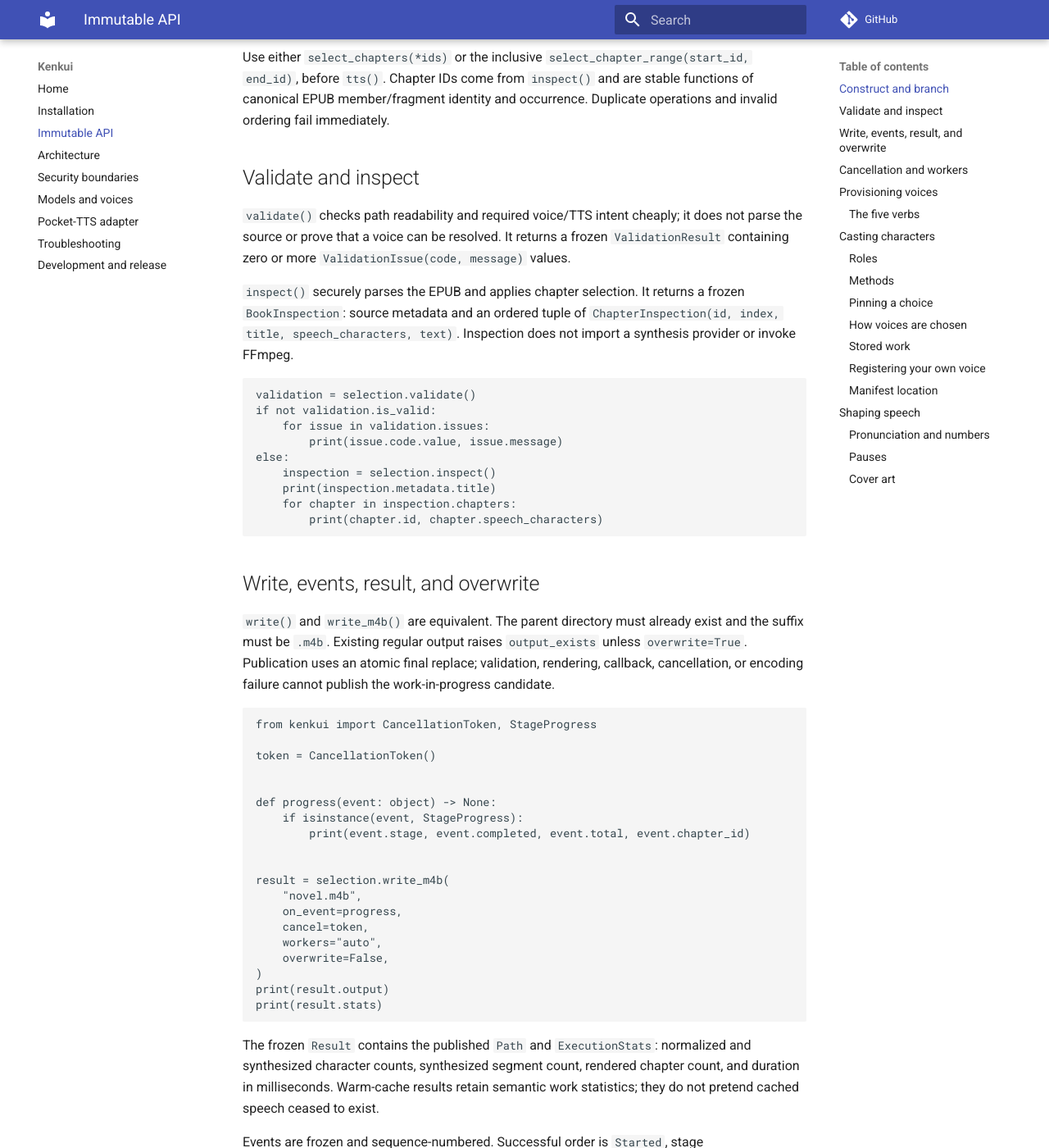
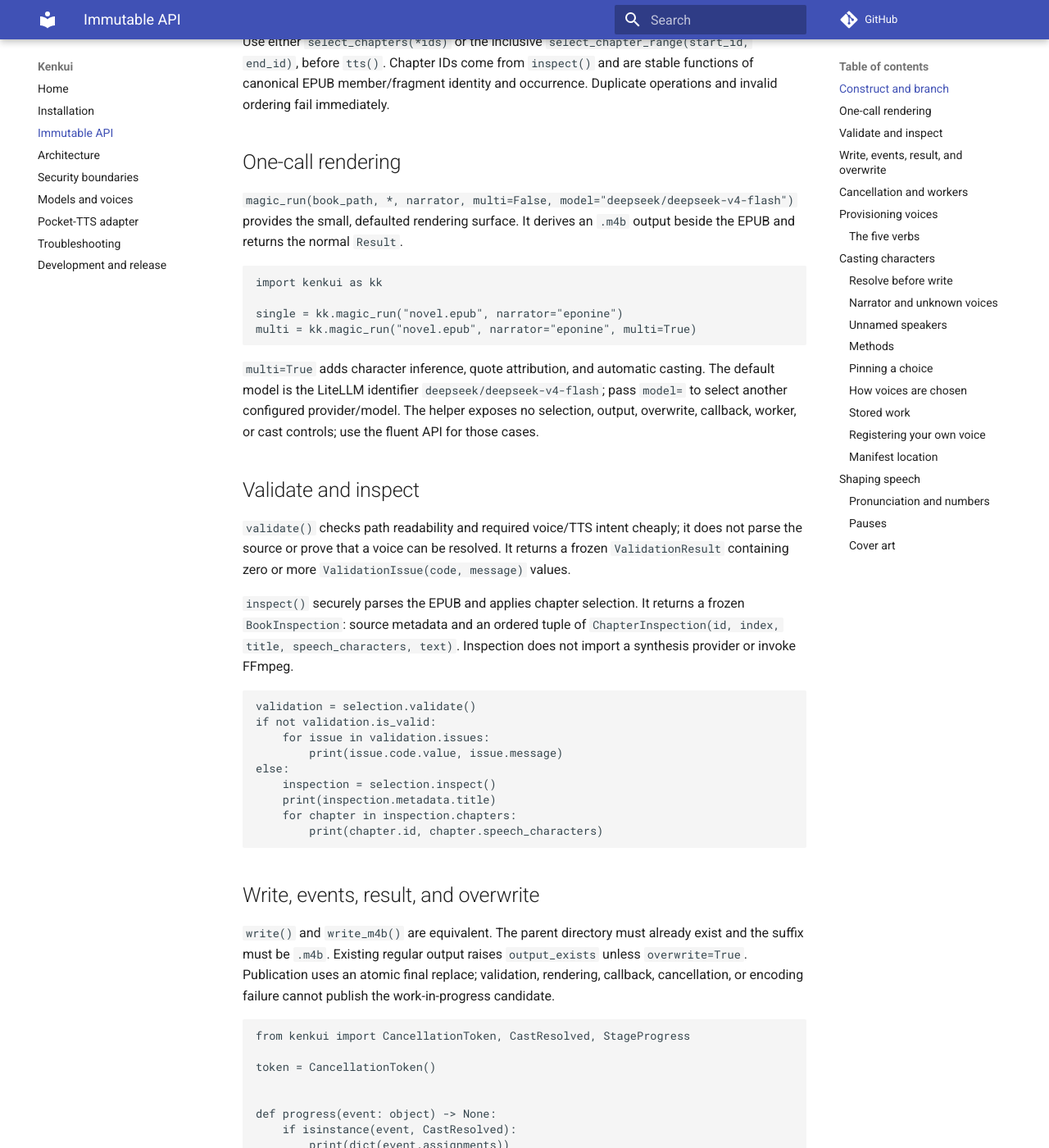
Before and after one commit to D1zzl3D0p/kenkui, an MkDocs documentation site: the page built from docs/usage.md, in a window 1280 px wide and 1400 px high, scrolled down 623 px. Shown: the whole window at 82% size. Built offline with MkDocs 1.6.1 and Material for MkDocs 9.7.7, drawn with Linux system fonts in a browser that asks for light colours; comment, search, counter and statistics services are not loaded; some of the changed text lies outside the part shown.

````diff
--- a/docs/usage.md
+++ b/docs/usage.md
@@ -28,6 +27,25 @@ Use either `select_chapters(*ids)` or the inclusive
 `select_chapter_range(start_id, end_id)`, before `tts()`. Chapter IDs come from
 `inspect()` and are stable functions of canonical EPUB member/fragment identity
 and occurrence. Duplicate operations and invalid ordering fail immediately.
+
+## One-call rendering
+
+`magic_run(book_path, *, narrator, multi=False, model="deepseek/deepseek-v4-flash")`
+provides the small, defaulted rendering surface. It derives an `.m4b` output
+beside the EPUB and returns the normal `Result`.
+
+```python
+import kenkui as kk
+
+single = kk.magic_run("novel.epub", narrator="eponine")
+multi = kk.magic_run("novel.epub", narrator="eponine", multi=True)
+```
+
+`multi=True` adds character inference, quote attribution, and automatic casting.
+The default model is the LiteLLM identifier `deepseek/deepseek-v4-flash`; pass
+`model=` to select another configured provider/model. The helper exposes no
+selection, output, overwrite, callback, worker, or cast controls; use the
+fluent API for those cases.
 
 ## Validate and inspect
 
@@ -62,13 +80,15 @@ validation, rendering, callback, cancellation, or encoding failure cannot publis
 the work-in-progress candidate.
 
 ```python
-from kenkui import CancellationToken, StageProgress
+from kenkui import CancellationToken, CastResolved, StageProgress
 
 token = CancellationToken()
 
 
 def progress(event: object) -> None:
-    if isinstance(event, StageProgress):
+    if isinstance(event, CastResolved):
+        print(dict(event.assignments))
+    elif isinstance(event, StageProgress):
         print(event.stage, event.completed, event.total, event.chapter_id)
 
 
@@ -101,6 +121,12 @@ atomic commit. Only after a successful commit are publication `StageCompleted`
 and terminal `Completed` emitted. Both are best-effort; either callback may fail
 without revoking the published output. A publish failure emits neither.
 
+For a multi-voice pipeline, `CastResolved` arrives after attribution and casting
+but before any renderer worker starts. Its `assignments` contain
+`(character_id, voice_id)` pairs, so a callback can log or inspect the cast and
+cancel before synthesis begins. Single-voice runs emit the same event with no
+assignments.
+
 ## Cancellation and workers
 
 `CancellationToken.cancel()` is thread-safe and idempotent. Pass the token to a
@@ -199,9 +224,25 @@ result = (
 )
 ```
 
+### Resolve before write
+
+`write()` resolves voices, model attribution, and casting when it needs to.
+Call `resolve()` first only when you want to pay for that work early and inspect
+the completed cast before rendering:
+
+```python
+resolved = pipeline.resolve()
+assert resolved.inspect().casting is not None
+result = resolved.write("book.m4b")
+```
+
+`resolve()` returns an immutable pipeline with the same intent. It is
+idempotent: a second call reuses the resolved values, and `write()` reuses them
+too.
+
 Order does not matter. Only `tts()` must come last.
 
-### Roles
+### Narrator and unknown voices
 
 `narrator` speaks everything that is not attributed dialogue. `unknown` speaks
 dialogue nobody could be placed for, and defaults to the narrator's voice, so
@@ -212,9 +253,20 @@ it separately to make the distinction audible:
 .assign_voices(narrator="eponine", unknown="paul")
 ```
 
-Both roles are excluded from the pool characters are cast from. The narrator
-speaks in every chapter, so sharing its voice with a character would collide
-everywhere.
+Both configured voices are excluded from the pool characters are cast from.
+The narrator speaks in every chapter, so sharing its voice with a character
+would collide everywhere.
+
+### Unnamed speakers
+
+`attribute_quotes()` can also place a speaker the text identifies without
+naming, such as a guard, innkeeper, or first man. This happens automatically:
+use the normal inference, attribution, and casting pipeline above; do not add
+or pin a role identifier yourself. Each identified role is scoped to its
+chapter, so two such speakers in one scene receive different voices, while the
+same role word in another chapter is treated as another speaker. When the text
+does not identify the speaker, the dialogue remains `unknown` and uses the
+fallback described above.
 
 ### Methods
 
--- a/src/kenkui/__init__.py
+++ b/src/kenkui/__init__.py
@@ -13,6 +13,7 @@ from .api import (
     ValidationResult,
     book,
     epub,
+    magic_run,
 )
 from .cancellation import CancellationToken
 from .errors import (
@@ -87,6 +88,7 @@ __all__ = [
     "list_castings",
     "list_voices",
     "load_voice",
+    "magic_run",
     "remove_attribution",
     "remove_casting",
     "remove_voice",
````
Also changed, not shown: other parts of docs/usage.md (+0 -2 lines), README.md (+23 -4 lines), 9 other files.
